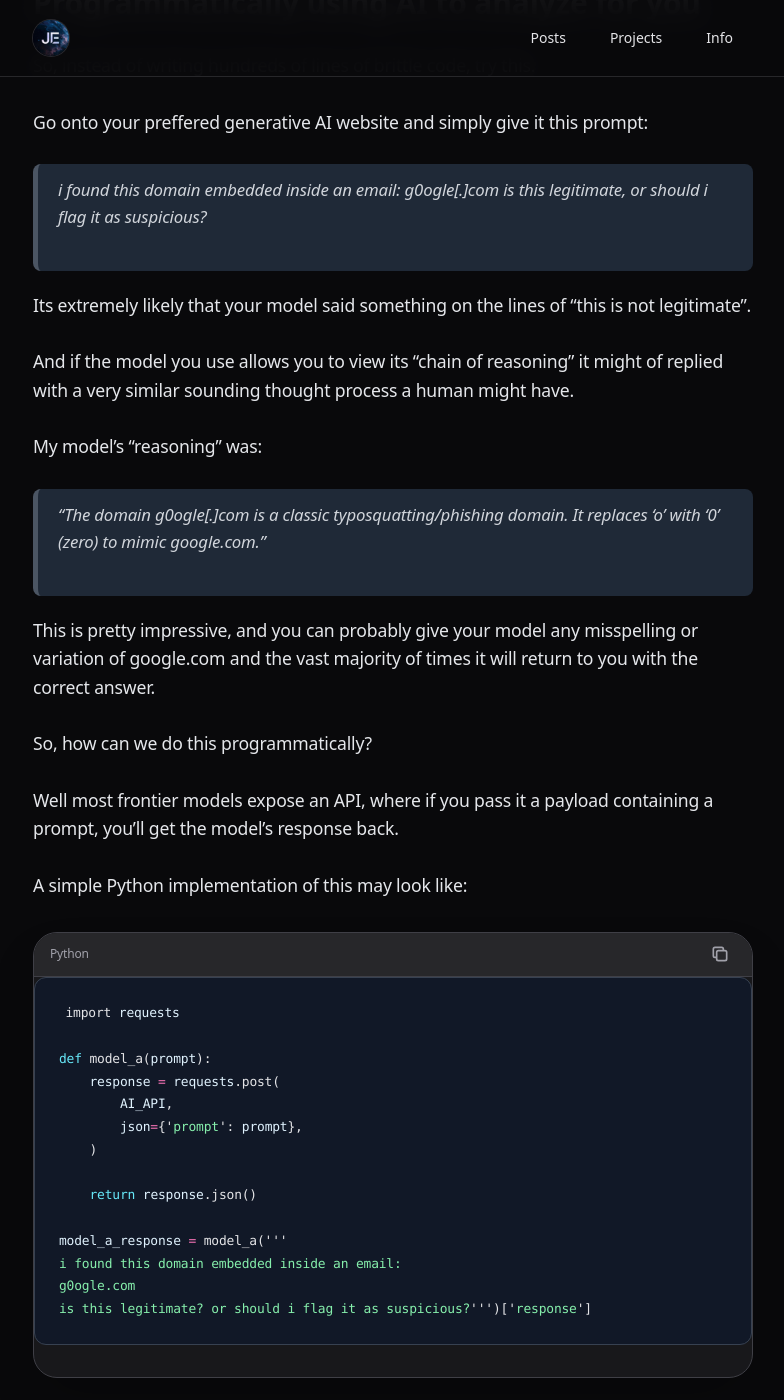
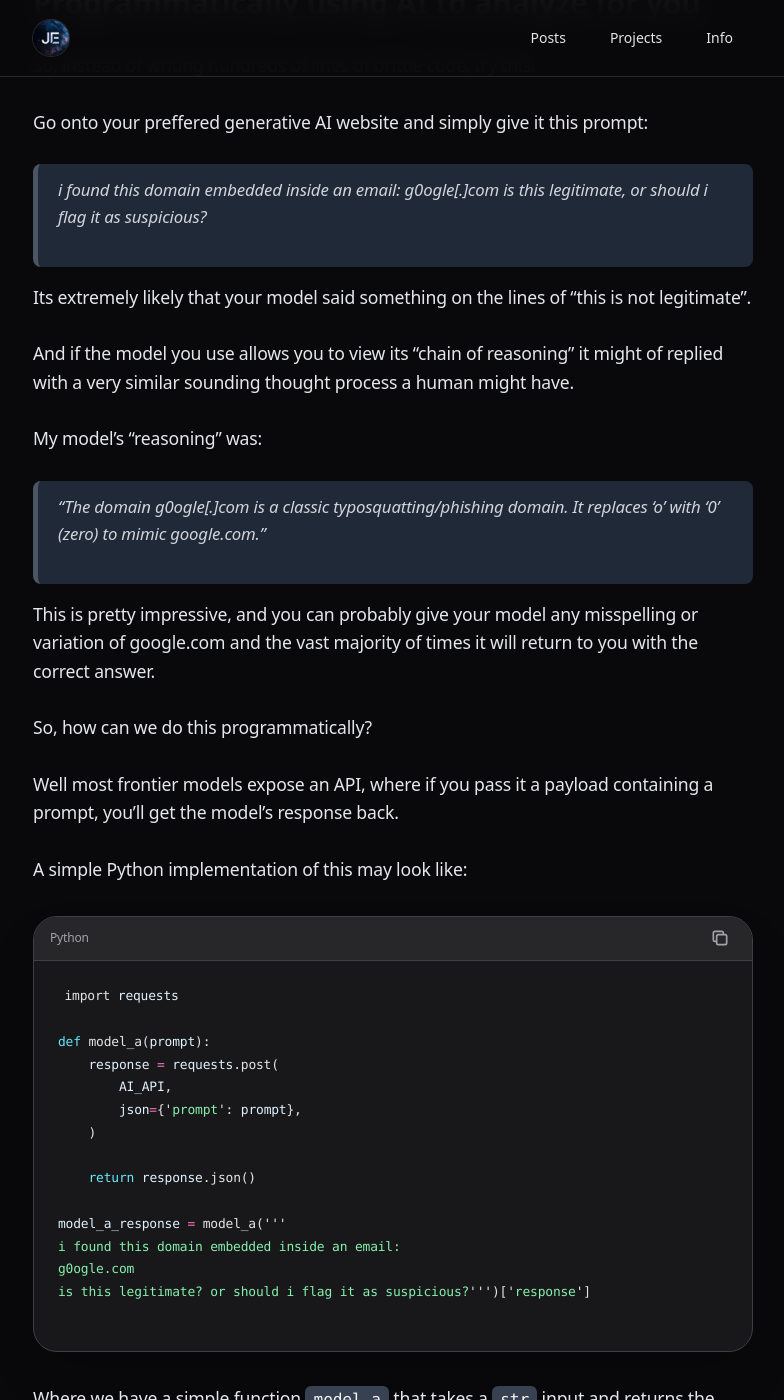
Before and after one commit to jayjoe101/jayjoe101.github.io, a Jekyll site: the page built from _blog/the-age-of-agentic-socs.md, in a window 1280 px wide and 1400 px high, scrolled down 1591 px. Shown: the whole window, without its empty margins (247-1031 px from the left). Built offline with Jekyll 4.4.1, drawn with Linux system fonts in a browser that asks for light colours; nearby versions of some CDN libraries.

Commit message:
last fix

```diff
--- a/_layouts/posts.html
+++ b/_layouts/posts.html
@@ -28,7 +28,7 @@
     </div>
 </article>
 
-<!-- === SLEEK BEVELED CODE WINDOWS + COPY BUTTON + LANGUAGE (FIXED - NO NESTING) === -->
+<!-- === SLEEK BEVELED CODE WINDOWS + COPY BUTTON + LANGUAGE === -->
 <style>
   /* Dark syntax highlighting - backgrounds now controlled by custom code window container */
   .highlighter-rouge pre code, .highlight pre code {
@@ -102,11 +101,22 @@
       block.parentNode.replaceChild(container, block);
       container.appendChild(block);
 
-      // Style the code area - seamless single box, less bottom padding
+      // Style the code area - seamless single box, less bottom padding, match container bg
       pre.classList.add('bg-zinc-900', 'px-6', 'pt-6', 'pb-4', 'overflow-auto', 'text-sm', 'font-mono', 'leading-relaxed', '!mt-0');
 
-      // Make the original block completely seamless (no inner box)
-      block.style.background = 'transparent';
+      // Force uniform background and remove any inner box/border from .prose pre or Rouge defaults
+      // This ensures ONE uniform background color across the entire code window (no secondary square)
+      pre.style.backgroundColor = '#18181b'; /* zinc-900 to perfectly match container */
+      pre.style.border = 'none';
+      pre.style.borderRadius = '0';
+      pre.style.boxShadow = 'none';
+      pre.style.paddingTop = '1.5rem';
+      pre.style.paddingBottom = '1rem';
+      pre.style.paddingLeft = '1.5rem';
+      pre.style.paddingRight = '1.5rem';
+
+      // Make the original block (highlighter-rouge) completely seamless - no inner box
+      block.style.backgroundColor = 'transparent';
       block.style.border = 'none';
       block.style.padding = '0';
       block.style.margin = '0';
--- a/assets/css/main.css
+++ b/assets/css/main.css
@@ -96,8 +96,8 @@
 }
 
 .prose blockquote {
-  margin: 1.25rem 0;
-  padding: 0.75rem 1.25rem;
+  margin: 1rem 0;
+  padding: 0.75rem 1.25rem 0.5rem 1.25rem; /* reduced bottom padding to minimize extra space */
   border-left: 5px solid #4b5563;
   background-color: #1f2937;
   font-style: italic;
@@ -127,14 +127,12 @@
   color: #d1d5db;
 }
 
-/* Code blocks - much more readable */
+/* Code blocks - now fully handled by custom JS window in posts.html for uniform background.
+   Keeping only inline code styles here. */
 .prose pre {
-  background-color: #111827;
-  padding: 1.5rem;
-  border-radius: 0.75rem;
+  /* background/padding/border removed - custom code windows provide uniform bg and styling */
   overflow-x: auto;
   margin: 2rem 0;
-  border: 1px solid #374151;
 }
 
 .prose code {
```
Also changed, not shown: other parts of _layouts/posts.html (+3 -4 lines).
